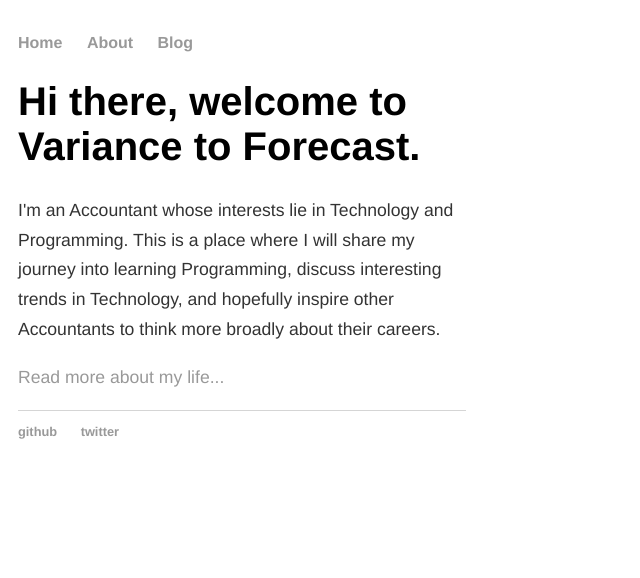
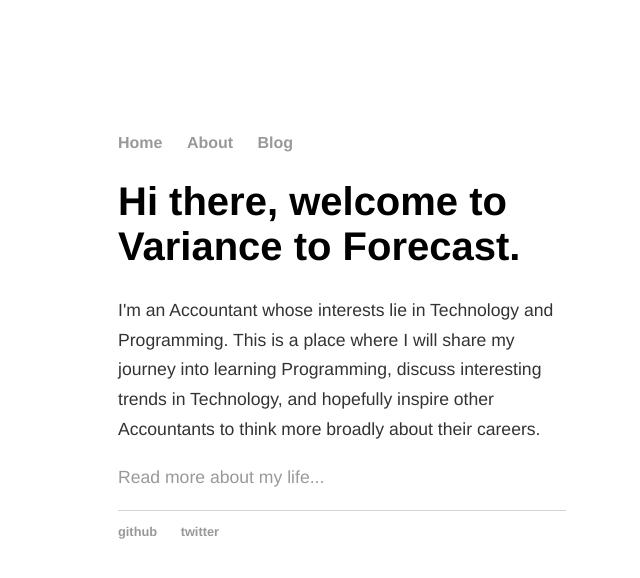
Before and after one commit to variancetoforecast/variancetoforecast.github.io, a Jekyll site: the page built from index.html, in a window 1280 px wide. Shown: the top 578 px of the page, without its empty margins (0-640 px from the left). Built offline with Jekyll 4.4.1, drawn with Linux system fonts in a browser that asks for light colours.

Commit message:
Update main.css

```diff
--- a/css/main.css
+++ b/css/main.css
@@ -1,5 +1,5 @@
 body {
-    padding: 10px;
+    padding: 110px;
     width: 35%;
 }
 
```
